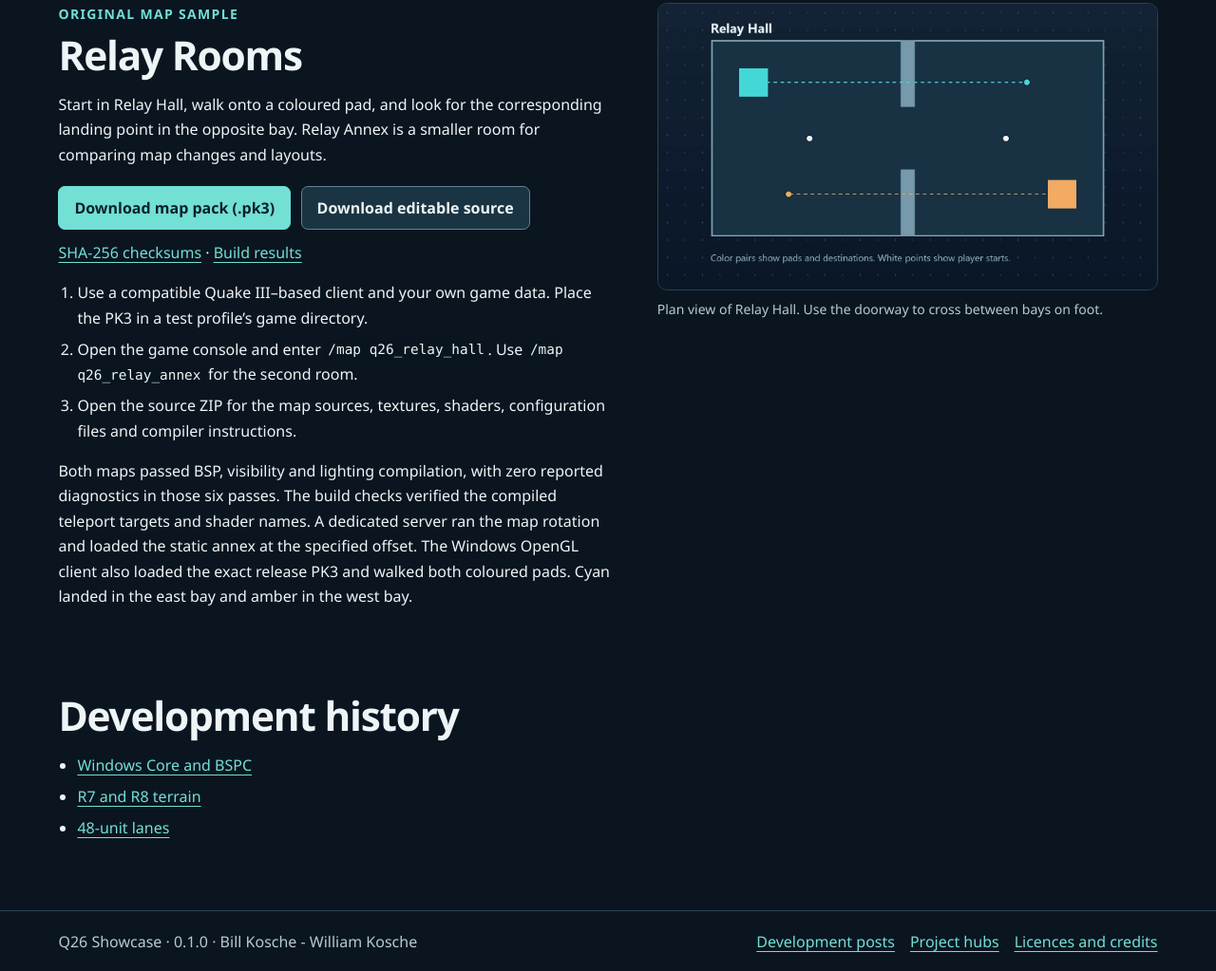
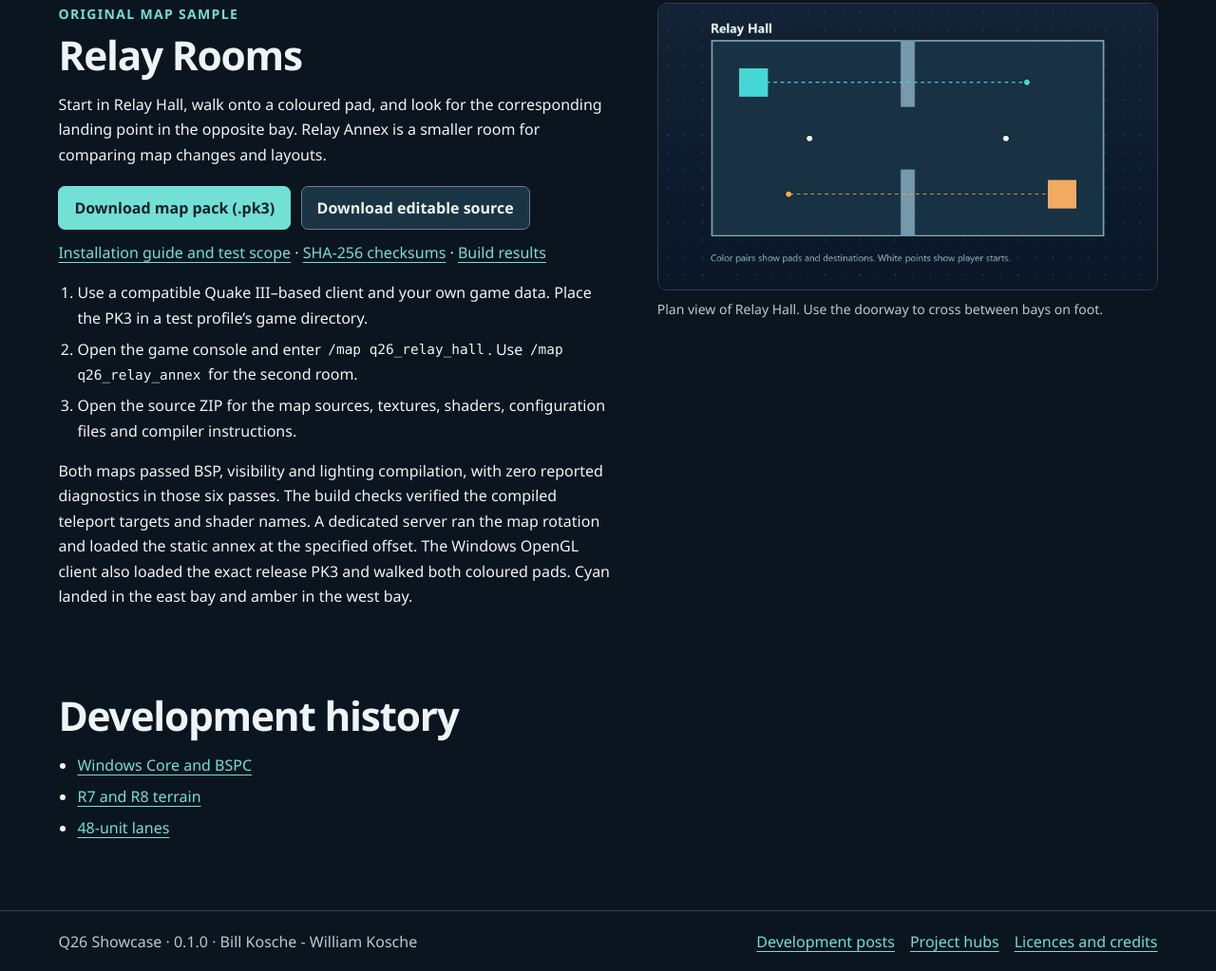
Before and after one commit to WMCIncin/Q26-Showcase, a plain HTML site: page docs/q26.html in a window 1280 px wide. Shown: the part 1833-2856 px from the top of the page at 95% size. Drawn offline with Linux system fonts and the light colour scheme.

Commit message:
Document Relay Rooms downloads and recorded test limits

```diff
--- a/docs/q26.html
+++ b/docs/q26.html
@@ -52,7 +52,7 @@ map q26_relay_hall</code></pre><p>Use a Q26 build that supports immutable subwor
   <div><p class="kicker">Original map sample</p><h2 id="relay-title">Relay Rooms</h2>
     <p>Start in Relay Hall, walk onto a coloured pad, and look for the corresponding landing point in the opposite bay. Relay Annex is a smaller room for comparing map changes and layouts.</p>
     <div class="actions"><a class="button" href="downloads/q26-relay-rooms-0.1.0.pk3">Download map pack (.pk3)</a><a class="button secondary" href="downloads/q26-relay-rooms-source-0.1.0.zip">Download editable source</a></div>
-    <p><a href="downloads/SHA256SUMS.txt">SHA-256 checksums</a> · <a href="downloads/relay-rooms-results.json">Build results</a></p>
+    <p><a href="downloads/Relay-Rooms-0.1.0-README.txt">Installation guide and test scope</a> · <a href="downloads/SHA256SUMS.txt">SHA-256 checksums</a> · <a href="downloads/relay-rooms-results.json">Build results</a></p>
     <ol>
       <li>Use a compatible Quake III–based client and your own game data. Place the PK3 in a test profile’s game directory.</li>
       <li>Open the game console and enter <code>/map q26_relay_hall</code>. Use <code>/map q26_relay_annex</code> for the second room.</li>
```
Also changed, not shown: docs/downloads/Relay-Rooms-0.1.0-README.txt (added), 1 other file.
